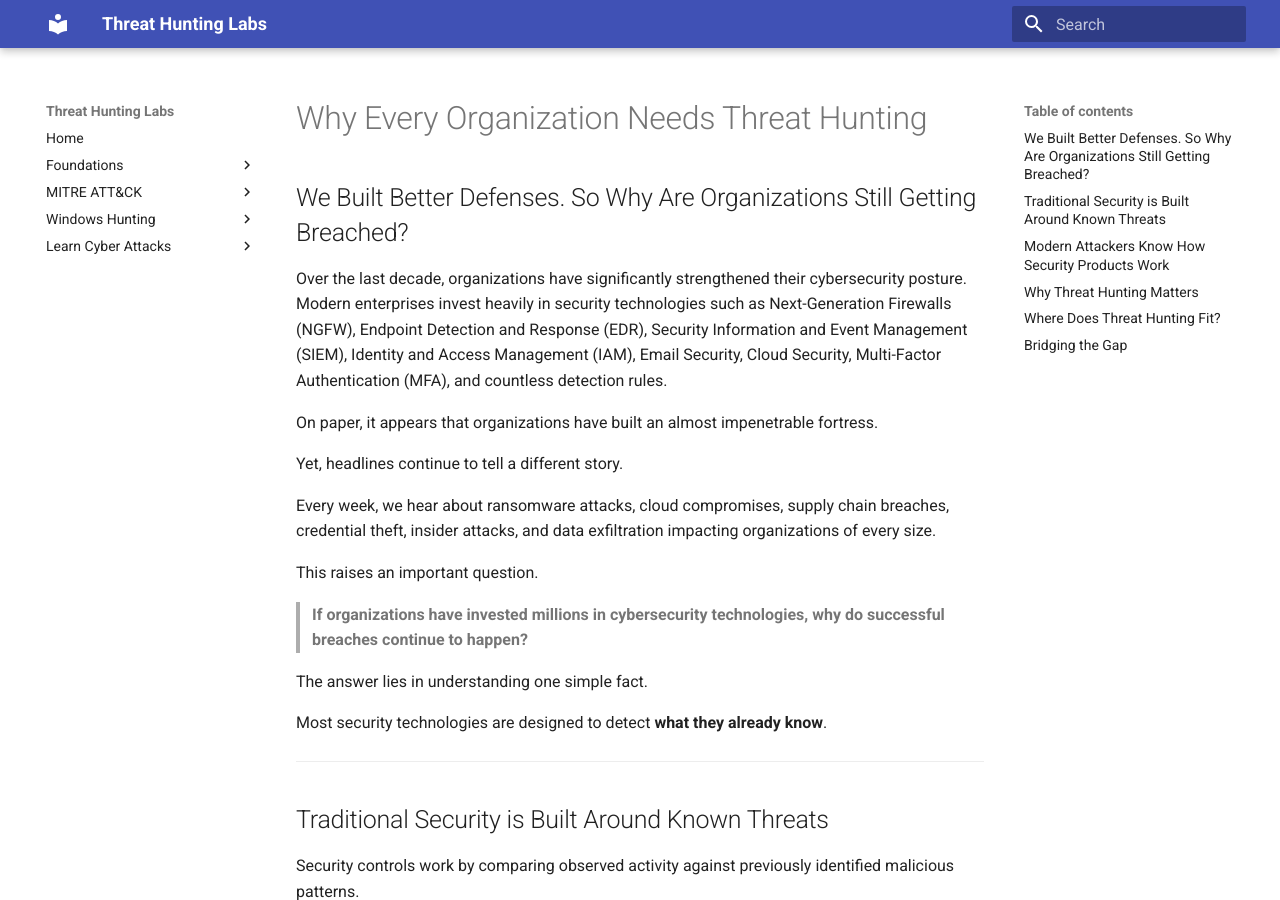
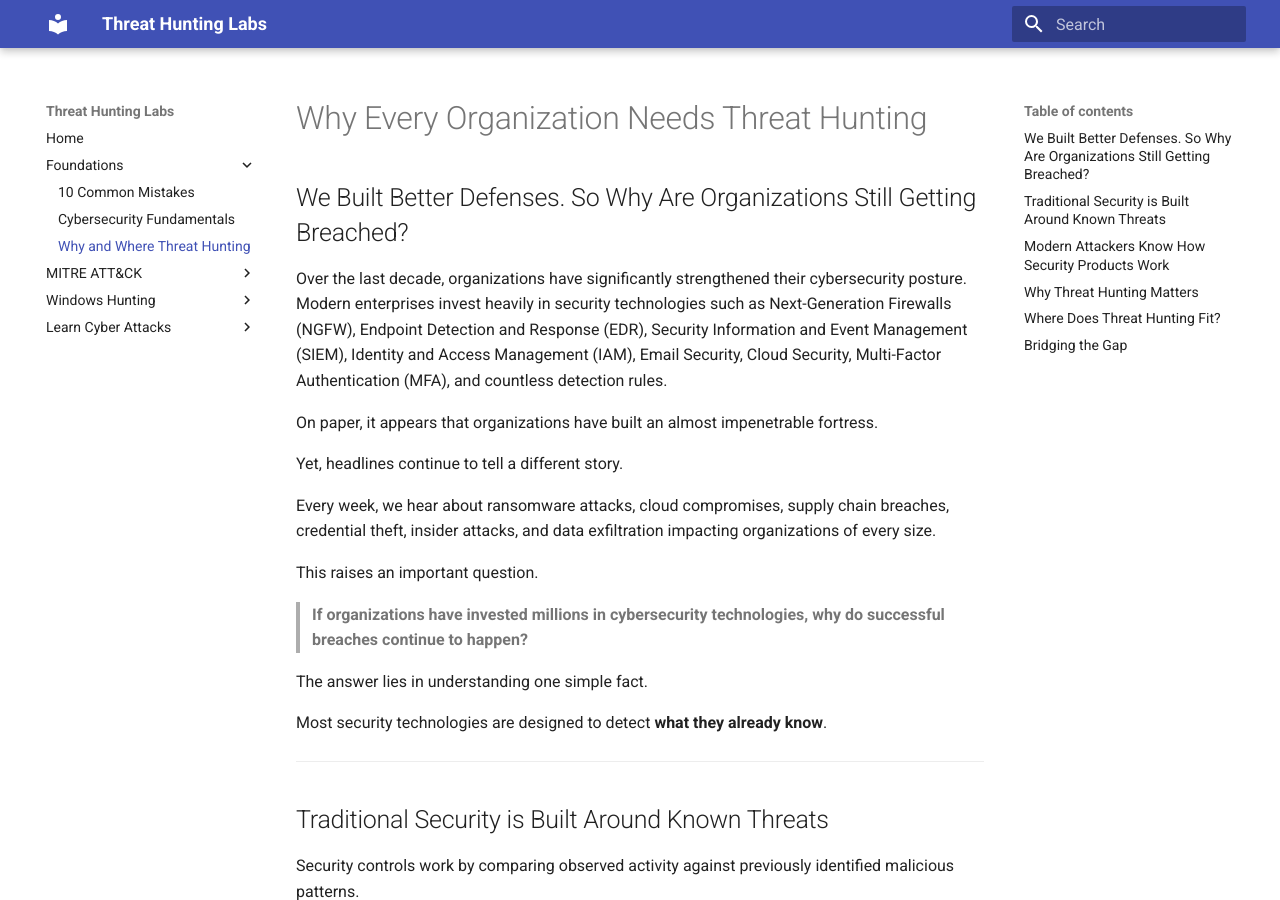
Before and after one commit to pbmundas/ThreatHuntingLabs, an MkDocs documentation site: the page built from docs/foundations/Why-Every-Organization-Needs-Threat-Hunting.md, in a window 1280 px wide and 900 px high. Built offline with MkDocs 1.6.1 and Material for MkDocs 9.7.7, drawn with Linux system fonts in a browser that asks for light colours.

Commit message:
Update mkdocs.yml

```diff
--- a/mkdocs.yml
+++ b/mkdocs.yml
@@ -29,6 +29,7 @@ nav:
   - Foundations:
       - 10 Common Mistakes: foundations/10-Common-Mistakes-Every-Beginner-Makes-When-Learning-Threat-Hunting.md
       - Cybersecurity Fundamentals: foundations/Cybersecurity-Fundamentals-The-Foundation-Every-Threat-Hunter-Needs-part-1.md
+      - Why and Where Threat Hunting: foundations/Why-Every-Organization-Needs-Threat-Hunting.md
 
   - MITRE ATT&CK:
       - Introduction: mitre/introduction.md
```
